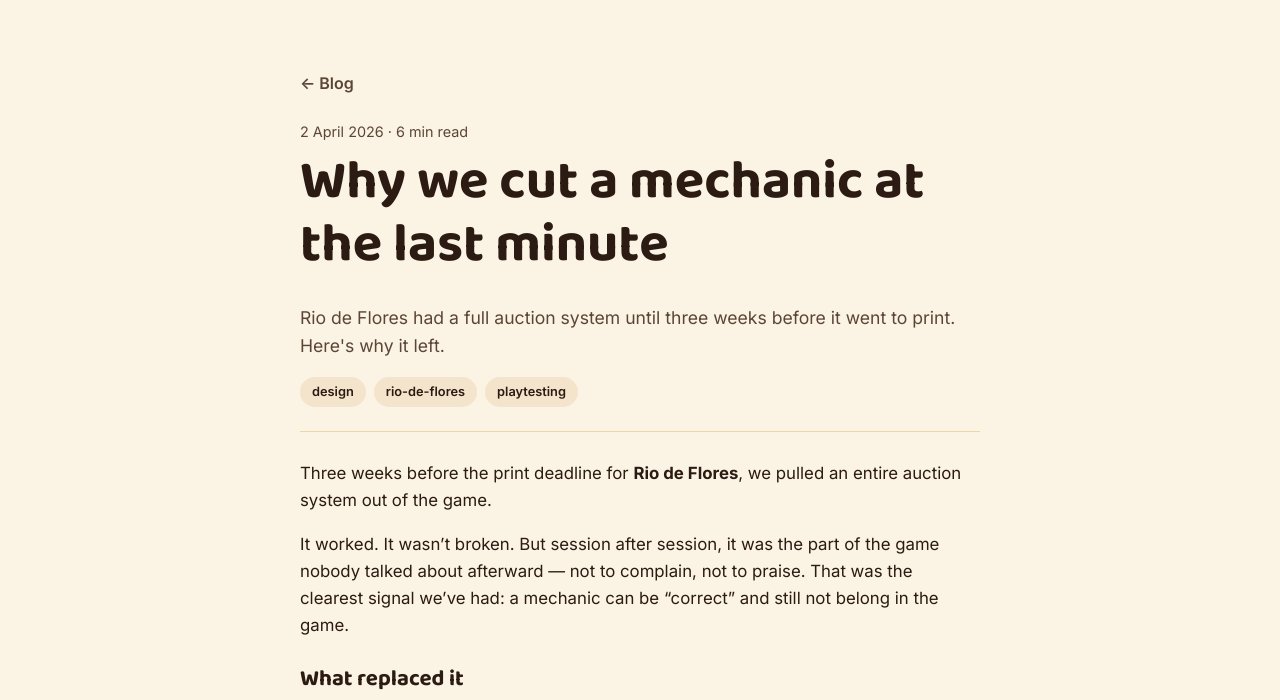
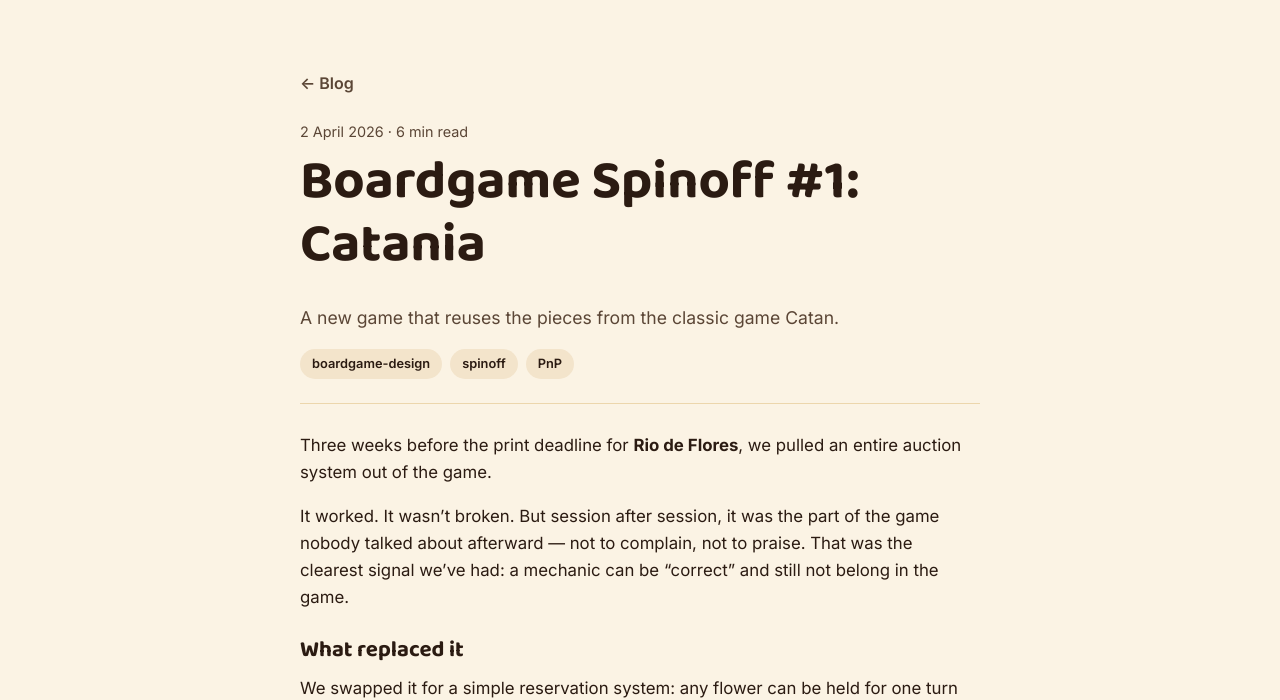
Before and after one commit to dferreiramarques/bitnikgames, an Astro site: page /en/blog/cortar-mecanica-ultimo-minuto in a window 1280 px wide. Shown: the part 108-808 px from the top of the page. Built offline with nearby package versions, Linux system fonts and the light colour scheme; Astro itself is replaced by a stand-in of ours.

Commit message:
content: update posts/cortar-mecanica-ultimo-minuto (via CMS)

```diff
--- a/src/content/posts/en/cortar-mecanica-ultimo-minuto.md
+++ b/src/content/posts/en/cortar-mecanica-ultimo-minuto.md
@@ -1,8 +1,10 @@
 ---
-title: "Why we cut a mechanic at the last minute"
-excerpt: "Rio de Flores had a full auction system until three weeks before it went to print. Here's why it left."
+draft: false
+featured: false
+title: "Boardgame Spinoff #1: Catania"
+excerpt: "A new game that reuses the pieces from the classic game Catan."
 readingMinutes: 6
-tags: ["design", "rio-de-flores", "playtesting"]
+tags: ["boardgame-design", "spinoff", "PnP"]
 publishedDate: 2026-04-02
 ---
 
```
